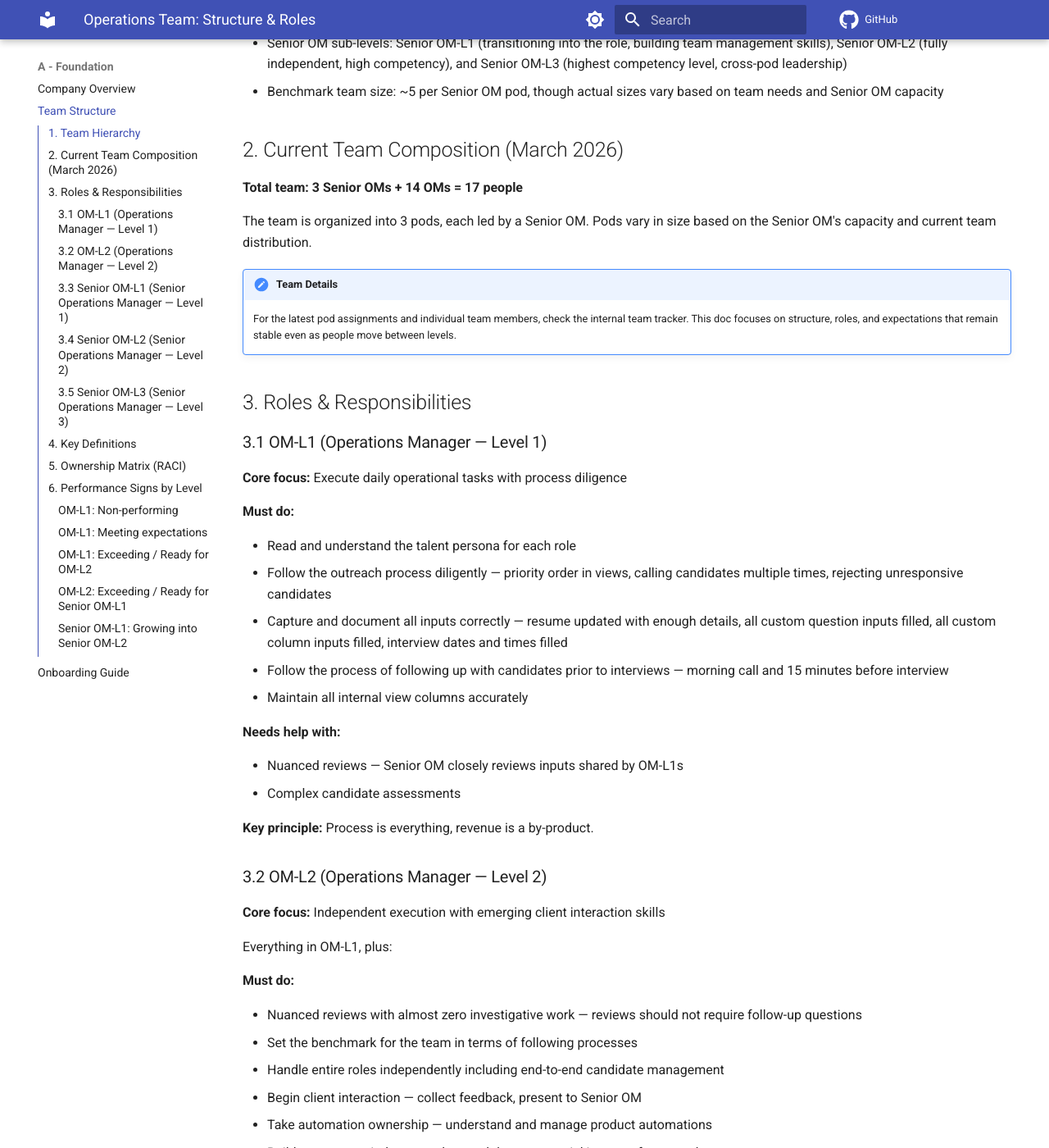
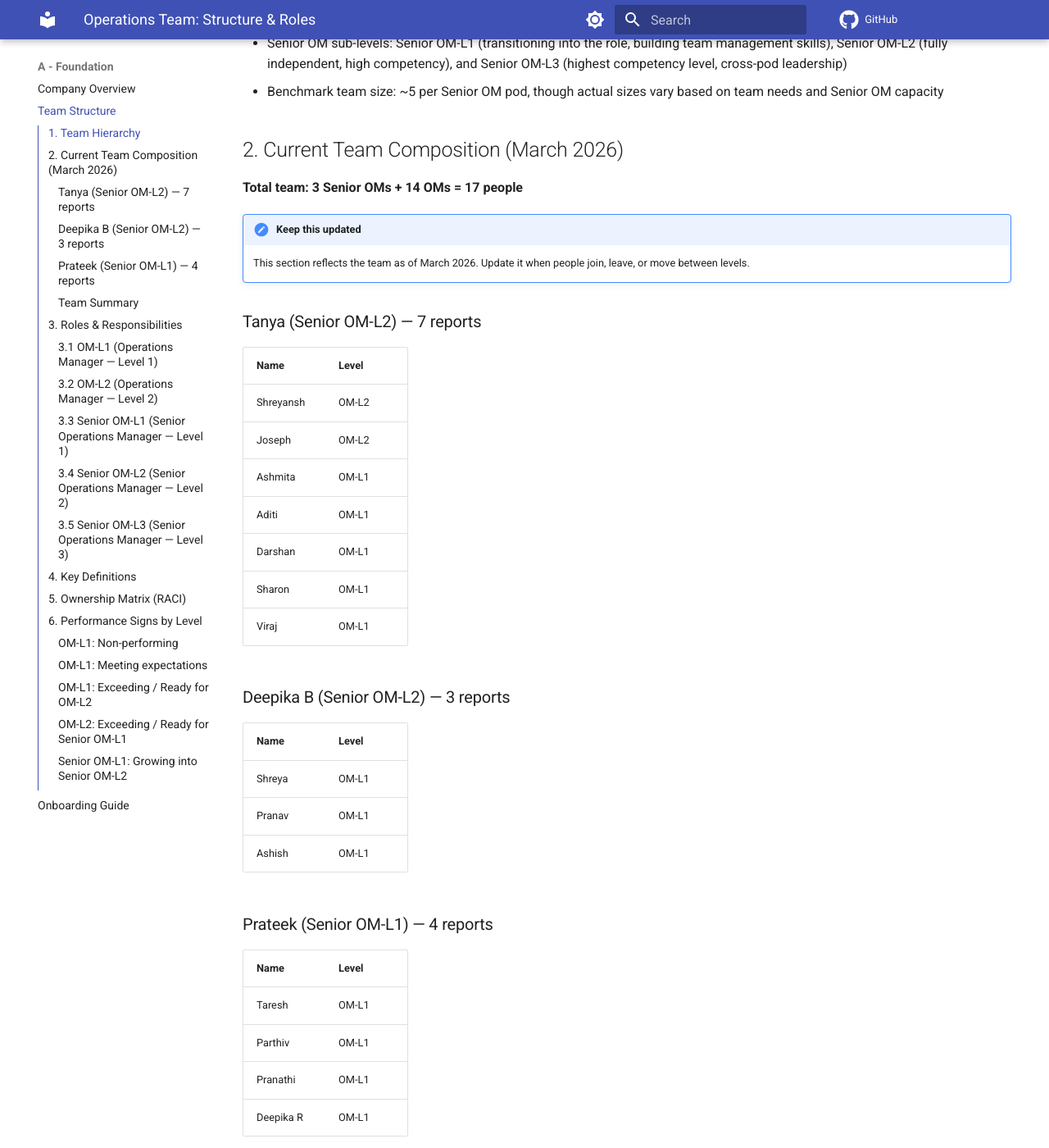
Before and after one commit to hrishikesh1990/flexiple-ops-kb-all, an MkDocs documentation site: the page built from docs/A-Foundation/02-team-structure.md, in a window 1280 px wide and 1400 px high, scrolled down 556 px. Shown: the whole window at 82% size. Built offline with MkDocs 1.6.1 and Material for MkDocs 9.7.7, drawn with Linux system fonts in a browser that asks for light colours; comment, search, counter and statistics services are not loaded; some of the changed text lies outside the part shown.

Commit message:
Add current team composition tables back to section 2

```diff
--- a/docs/A-Foundation/02-team-structure.md
+++ b/docs/A-Foundation/02-team-structure.md
@@ -30,10 +30,47 @@ All Operations Managers report up through the following chain:
 
 **Total team: 3 Senior OMs + 14 OMs = 17 people**
 
-The team is organized into 3 pods, each led by a Senior OM. Pods vary in size based on the Senior OM's capacity and current team distribution.
+!!! note "Keep this updated"
+    This section reflects the team as of March 2026. Update it when people join, leave, or move between levels.
 
-!!! note "Team Details"
-    For the latest pod assignments and individual team members, check the internal team tracker. This doc focuses on structure, roles, and expectations that remain stable even as people move between levels.
+### Tanya (Senior OM-L2) — 7 reports
+
+| Name | Level |
+|------|-------|
+| Shreyansh | OM-L2 |
+| Joseph | OM-L2 |
+| Ashmita | OM-L1 |
+| Aditi | OM-L1 |
+| Darshan | OM-L1 |
+| Sharon | OM-L1 |
+| Viraj | OM-L1 |
+
+### Deepika B (Senior OM-L2) — 3 reports
+
+| Name | Level |
+|------|-------|
+| Shreya | OM-L1 |
+| Pranav | OM-L1 |
+| Ashish | OM-L1 |
+
+### Prateek (Senior OM-L1) — 4 reports
+
+| Name | Level |
+|------|-------|
+| Taresh | OM-L1 |
+| Parthiv | OM-L1 |
+| Pranathi | OM-L1 |
+| Deepika R | OM-L1 |
+
+### Team Summary
+
+| Level | Count |
+|-------|-------|
+| Senior OM-L2 | 2 (Tanya, Deepika B) |
+| Senior OM-L1 | 1 (Prateek) |
+| OM-L2 | 2 (Shreyansh, Joseph) |
+| OM-L1 | 12 |
+| **Total** | **17** |
 
 ## 3. Roles & Responsibilities
 
```
